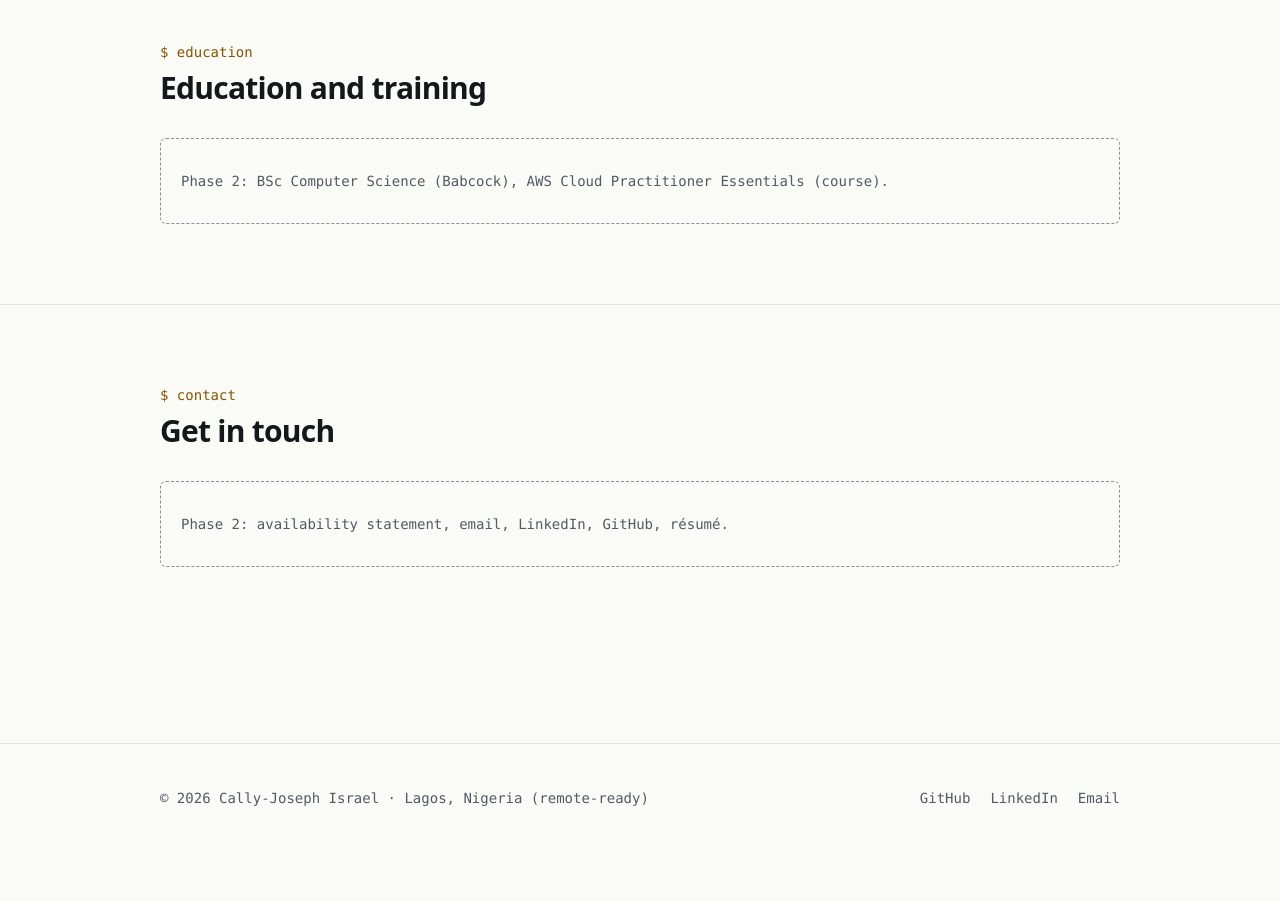
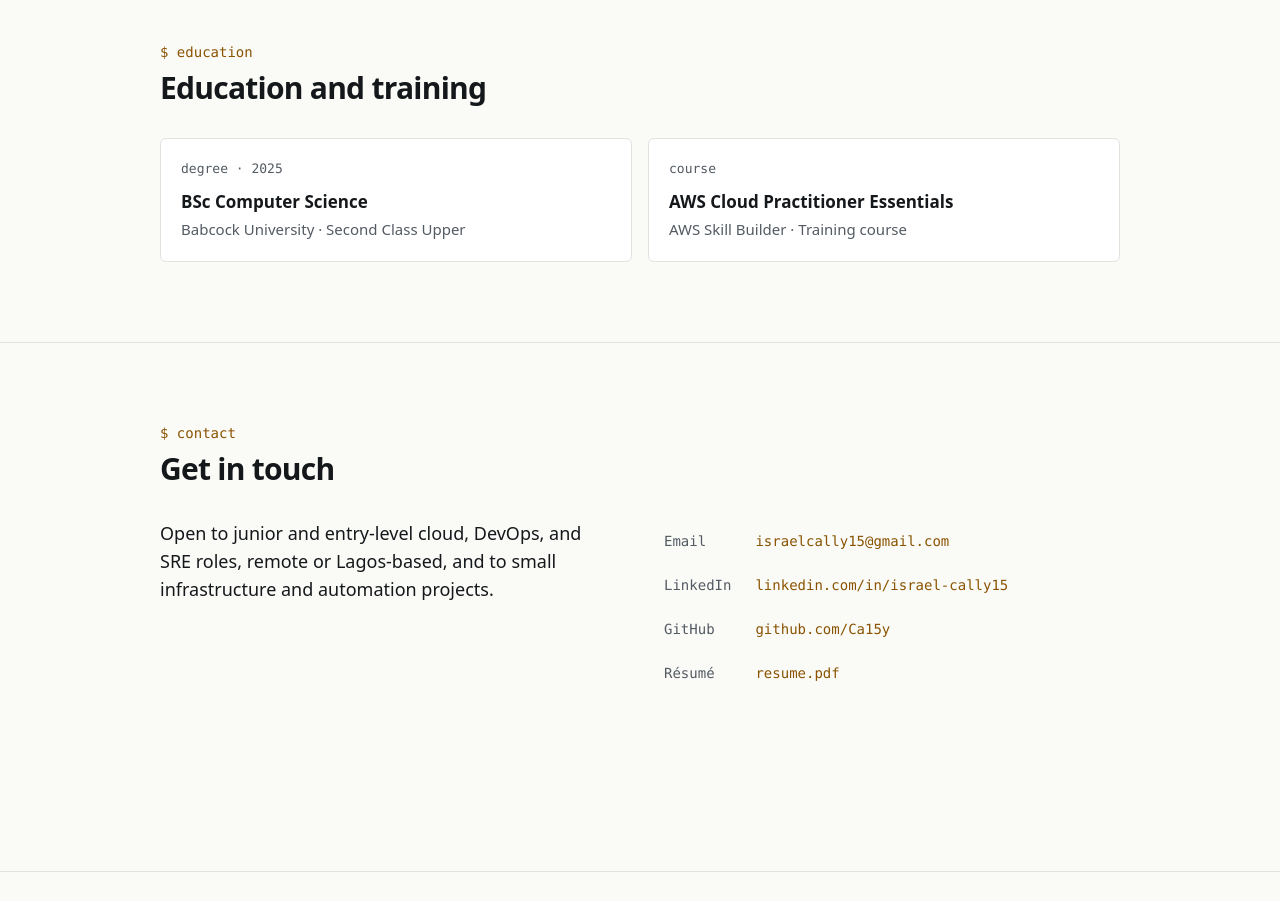
Before and after one commit to Ca15y/Ca15y.github.io, an Astro site: page / in a window 1280 px wide. Shown: the part 4520-5421 px from the top of the page. Before the commit the page ends 5372 px from the top, so only its background shows below. Built offline with nearby package versions, Linux system fonts and the light colour scheme; Astro itself is replaced by a stand-in of ours; a web font is replaced by a local one.

Commit message:
feat: add Education and training, and Contact sections to the home page
Co-Authored-By: Claude Opus 5.5 <noreply@anthropic.com>

```diff
--- /dev/null
+++ b/src/components/ContactBlock.astro
@@ -0,0 +1,30 @@
+---
+import { contact, owner } from '../data/site';
+import { url } from '../lib/url';
+
+const links = [
+  { label: 'Email', value: owner.email, href: `mailto:${owner.email}` },
+  { label: 'LinkedIn', value: 'linkedin.com/in/israel-cally15', href: owner.links.linkedin },
+  { label: 'GitHub', value: 'github.com/Ca15y', href: owner.links.github },
+  { label: 'Résumé', value: 'resume.pdf', href: url('resume.pdf') },
+];
+---
+
+<div class="grid gap-8 md:grid-cols-[minmax(0,1fr)_minmax(0,1fr)] md:gap-12">
+  <p class="max-w-[50ch] text-lg">{contact.text}</p>
+  <dl class="grid grid-cols-[max-content_minmax(0,1fr)] items-center gap-x-6 font-mono text-sm">
+    {links.map((l) => (
+      <>
+        <dt class="text-muted">{l.label}</dt>
+        <dd class="min-w-0">
+          <a
+            href={l.href}
+            class="inline-flex min-h-11 items-center break-all text-accent transition-colors hover:text-text"
+          >
+            {l.value}
+          </a>
+        </dd>
+      </>
+    ))}
+  </dl>
+</div>
--- /dev/null
+++ b/src/components/EducationList.astro
@@ -0,0 +1,23 @@
+---
+import { education } from '../data/site';
+---
+
+<ul class="grid gap-4 sm:grid-cols-2">
+  {education.map((item) => (
+    <li class="rounded-md border border-line bg-surface p-5">
+      <p class="font-mono text-[0.8125rem] text-muted">
+        {item.kind}
+        {item.year && (
+          <>
+            <span aria-hidden="true"> · </span>
+            <time datetime={item.year}>{item.year}</time>
+          </>
+        )}
+      </p>
+      <h3 class="mt-2 text-[1.0625rem] font-semibold">{item.title}</h3>
+      <p class="mt-0.5 text-[0.9375rem] text-muted">
+        {item.org} · {item.detail}
+      </p>
+    </li>
+  ))}
+</ul>
--- a/src/data/site.ts
+++ b/src/data/site.ts
@@ -112,6 +112,27 @@ export const skills: { group: string; items: string[] }[] = [
   },
 ];
 
+export const education = [
+  {
+    title: 'BSc Computer Science',
+    org: 'Babcock University',
+    detail: 'Second Class Upper',
+    year: '2025',
+    kind: 'degree',
+  },
+  {
+    title: 'AWS Cloud Practitioner Essentials',
+    org: 'AWS Skill Builder',
+    detail: 'Training course',
+    year: undefined,
+    kind: 'course',
+  },
+] as const;
+
+export const contact = {
+  text: 'Open to junior and entry-level cloud, DevOps, and SRE roles, remote or Lagos-based, and to small infrastructure and automation projects.',
+} as const;
+
 /**
  * Quality gates shown in the colophon teaser, in pipeline order.
  * TODO(phase 3): these are planned; once the workflows exist, switch the teaser copy to present tense
--- a/src/pages/index.astro
+++ b/src/pages/index.astro
@@ -2,13 +2,14 @@
 import BaseLayout from '../layouts/BaseLayout.astro';
 import Container from '../components/Container.astro';
 import Section from '../components/Section.astro';
-import Placeholder from '../components/Placeholder.astro';
 import WhoAmI from '../components/WhoAmI.astro';
 import ProjectCard from '../components/ProjectCard.astro';
 import PipelineStrip from '../components/PipelineStrip.astro';
 import ExperienceList from '../components/ExperienceList.astro';
 import SkillGroups from '../components/SkillGroups.astro';
 import LabList from '../components/LabList.astro';
+import EducationList from '../components/EducationList.astro';
+import ContactBlock from '../components/ContactBlock.astro';
 import { getCollection } from 'astro:content';
 import { owner } from '../data/site';
 import { url } from '../lib/url';
@@ -133,10 +134,10 @@ const btnBase =
   </Section>
 
   <Section id="education" label="education" title="Education and training">
-    <Placeholder note="Phase 2: BSc Computer Science (Babcock), AWS Cloud Practitioner Essentials (course)." />
+    <EducationList />
   </Section>
 
   <Section id="contact" label="contact" title="Get in touch">
-    <Placeholder note="Phase 2: availability statement, email, LinkedIn, GitHub, résumé." />
+    <ContactBlock />
   </Section>
 </BaseLayout>
```
